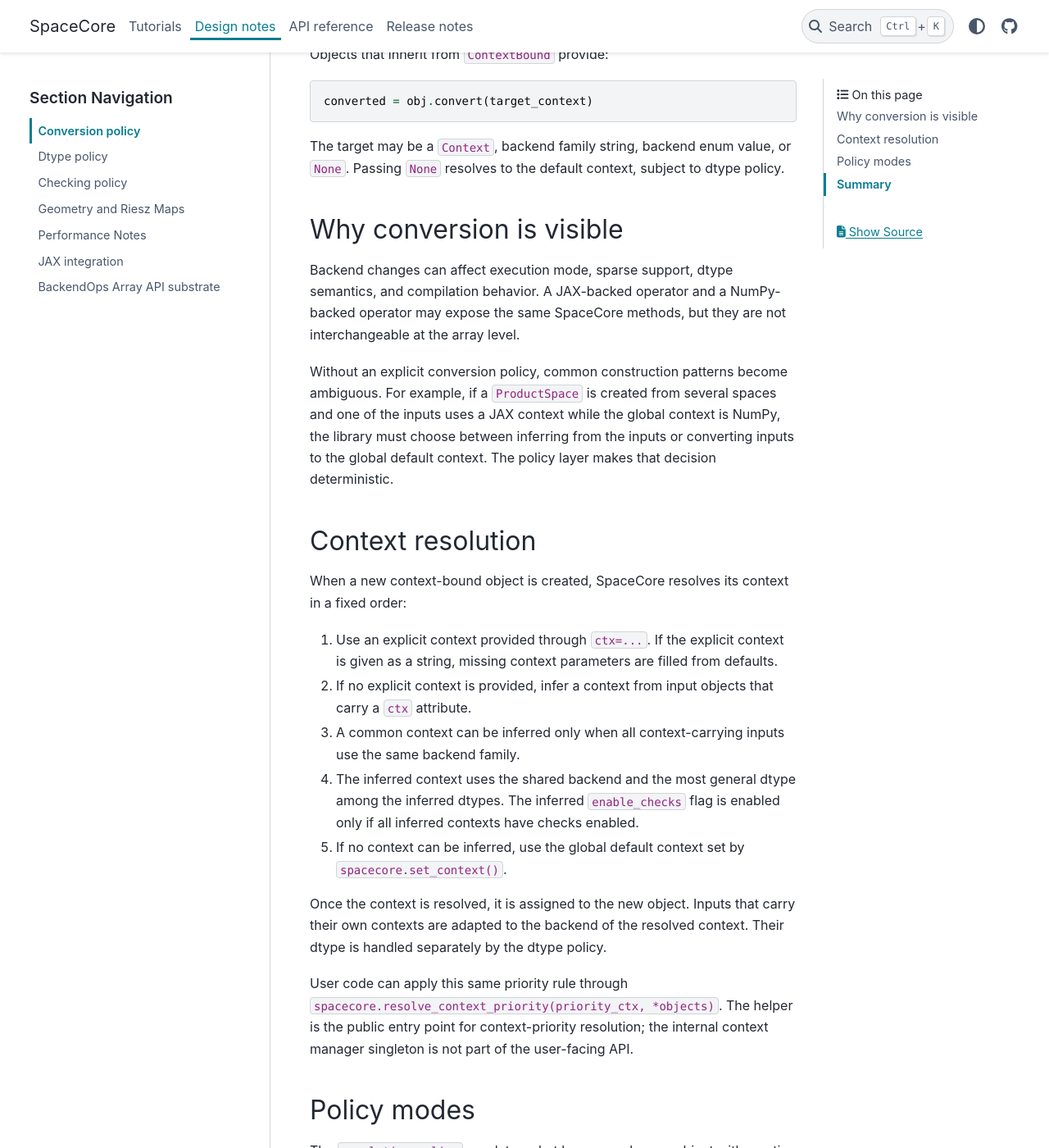
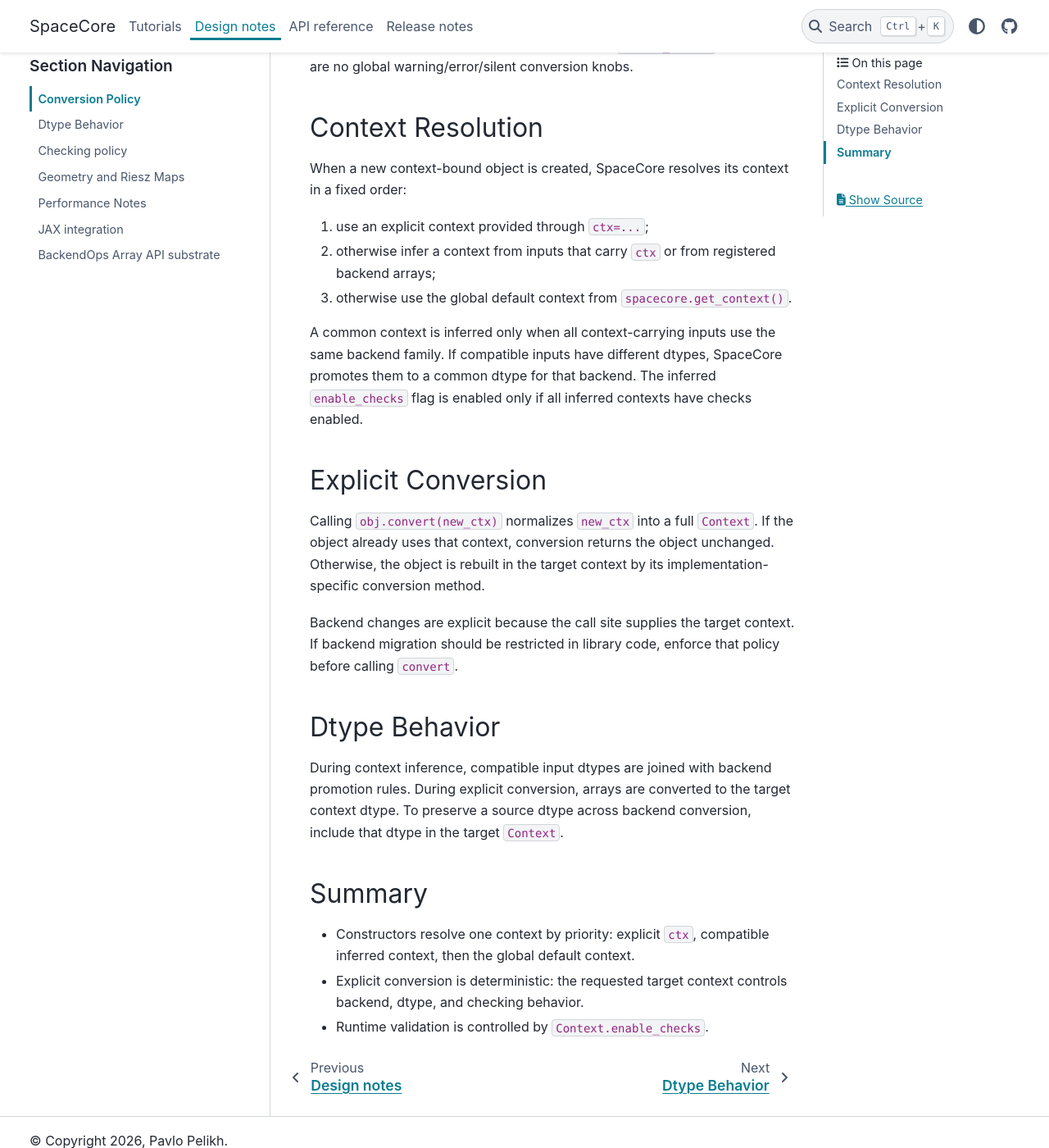
Before and after one commit to Pavlo3P/SpaceCore, a Sphinx documentation site: the page built from docs/source/design/conversion_policy.rst, in a window 1280 px wide and 1400 px high, scrolled down 411 px. Shown: the whole window at 82% size. Built offline with Sphinx 7.4.7 and the PyData theme 0.15.4, drawn with Linux system fonts in a browser that asks for light colours; some of the changed text lies outside the part shown.

```diff
--- a/docs/source/design/conversion_policy.rst
+++ b/docs/source/design/conversion_policy.rst
@@ -1,4 +1,4 @@
-Conversion policy
+Conversion Policy
 =================
 
 SpaceCore is built around the chain
@@ -7,95 +7,58 @@ SpaceCore is built around the chain
 
    \texttt{BackendOps} \to \texttt{Context} \to \texttt{Space} \to \texttt{LinOp}.
 
-Spaces and operators therefore always live under a numerical policy: a backend,
-a dtype, and a checking policy. As soon as objects may come from different
-sources, the library must decide which backend to use, which dtype to use, and
-whether backend changes should happen silently.
-
-SpaceCore treats backend conversion as an explicit context operation. Objects
-that inherit from ``ContextBound`` provide:
+Objects that inherit from ``ContextBound`` can be rebuilt under a target
+context:
 
 .. code-block:: python
 
    converted = obj.convert(target_context)
 
-The target may be a ``Context``, backend family string, backend enum value, or
-``None``. Passing ``None`` resolves to the default context, subject to dtype
-policy.
+The current policy is intentionally fixed: the target context wins. Conversion
+uses the target backend, target dtype, and target ``enable_checks`` value. There
+are no global warning/error/silent conversion knobs.
 
-Why conversion is visible
--------------------------
-
-Backend changes can affect execution mode, sparse support, dtype semantics, and
-compilation behavior. A JAX-backed operator and a NumPy-backed operator may
-expose the same SpaceCore methods, but they are not interchangeable at the
-array level.
-
-Without an explicit conversion policy, common construction patterns become
-ambiguous. For example, if a ``ProductSpace`` is created from several spaces and
-one of the inputs uses a JAX context while the global context is NumPy, the
-library must choose between inferring from the inputs or converting inputs to
-the global default context. The policy layer makes that decision deterministic.
-
-Context resolution
+Context Resolution
 ------------------
 
 When a new context-bound object is created, SpaceCore resolves its context in a
 fixed order:
 
-1. Use an explicit context provided through ``ctx=...``. If the explicit
-   context is given as a string, missing context parameters are filled from
-   defaults.
-2. If no explicit context is provided, infer a context from input objects that
-   carry a ``ctx`` attribute.
-3. A common context can be inferred only when all context-carrying inputs use
-   the same backend family.
-4. The inferred context uses the shared backend and the most general dtype among
-   the inferred dtypes. The inferred ``enable_checks`` flag is enabled only if
-   all inferred contexts have checks enabled.
-5. If no context can be inferred, use the global default context set by
-   ``spacecore.set_context()``.
+1. use an explicit context provided through ``ctx=...``;
+2. otherwise infer a context from inputs that carry ``ctx`` or from registered
+   backend arrays;
+3. otherwise use the global default context from ``spacecore.get_context()``.
 
-Once the context is resolved, it is assigned to the new object. Inputs that
-carry their own contexts are adapted to the backend of the resolved context.
-Their dtype is handled separately by the dtype policy.
+A common context is inferred only when all context-carrying inputs use the same
+backend family. If compatible inputs have different dtypes, SpaceCore promotes
+them to a common dtype for that backend. The inferred ``enable_checks`` flag is
+enabled only if all inferred contexts have checks enabled.
 
-User code can apply this same priority rule through
-``spacecore.resolve_context_priority(priority_ctx, *objects)``. The helper is
-the public entry point for context-priority resolution; the internal context
-manager singleton is not part of the user-facing API.
+Explicit Conversion
+-------------------
 
-Policy modes
-------------
+Calling ``obj.convert(new_ctx)`` normalizes ``new_ctx`` into a full
+``Context``. If the object already uses that context, conversion returns the
+object unchanged. Otherwise, the object is rebuilt in the target context by its
+implementation-specific conversion method.
 
-The ``resolution_policy`` regulates what happens when an object with a native
-context is converted to a target context with a different backend family. This
-policy is used when conversion is enforced through the context manager.
+Backend changes are explicit because the call site supplies the target context.
+If backend migration should be restricted in library code, enforce that policy
+before calling ``convert``.
 
-Use ``spacecore.set_resolution_policy(...)`` to set it and
-``spacecore.get_resolution_policy()`` to inspect the active value.
+Dtype Behavior
+--------------
 
-.. dropdown:: ``resolution_policy`` types
-
-   * ``warning``: if the object has a native context and the target context has
-     a different backend family, conversion is allowed but a warning is issued.
-     This is the default behavior.
-   * ``error``: if the object has a native context and the target context is
-     backend-incompatible, conversion is rejected. This is useful when
-     accidental backend migration must be forbidden.
-   * ``silent``: if the object has a native context and the target context is
-     backend-incompatible, conversion proceeds without warning. This is useful
-     in controlled pipelines where automatic conversion is expected.
-
-The default is ``warning``.
+During context inference, compatible input dtypes are joined with backend
+promotion rules. During explicit conversion, arrays are converted to the target
+context dtype. To preserve a source dtype across backend conversion, include
+that dtype in the target ``Context``.
 
 Summary
 -------
 
-Context resolution and backend conversion are related but separate decisions:
-
-* Context resolution decides which context the new object receives.
-* Conversion adapts context-carrying inputs to that resolved context.
-* ``resolution_policy`` controls whether backend-incompatible conversion warns,
-  errors, or proceeds silently.
-* Dtype handling during conversion is governed separately by the dtype policy.
+* Constructors resolve one context by priority: explicit ``ctx``, compatible
+  inferred context, then the global default context.
+* Explicit conversion is deterministic: the requested target context controls
+  backend, dtype, and checking behavior.
+* Runtime validation is controlled by ``Context.enable_checks``.
```
Also changed, not shown: CHANGELOG.md (+17 -1 lines), CONTRIBUTING.md (added, +13 -0 lines), README.md (+44 -25 lines), docs/source/design/dtype_policy.rst (+18 -47 lines), docs/source/index.rst (+5 -9 lines), docs/source/release_notes.rst (+15 -0 lines), docs/source/tutorials/conversion_policy.rst (+4 -10 lines), docs/source/tutorials/linops.rst (+7 -10 lines), spacecore/__init__.py (+7 -9 lines), 1 other file.
